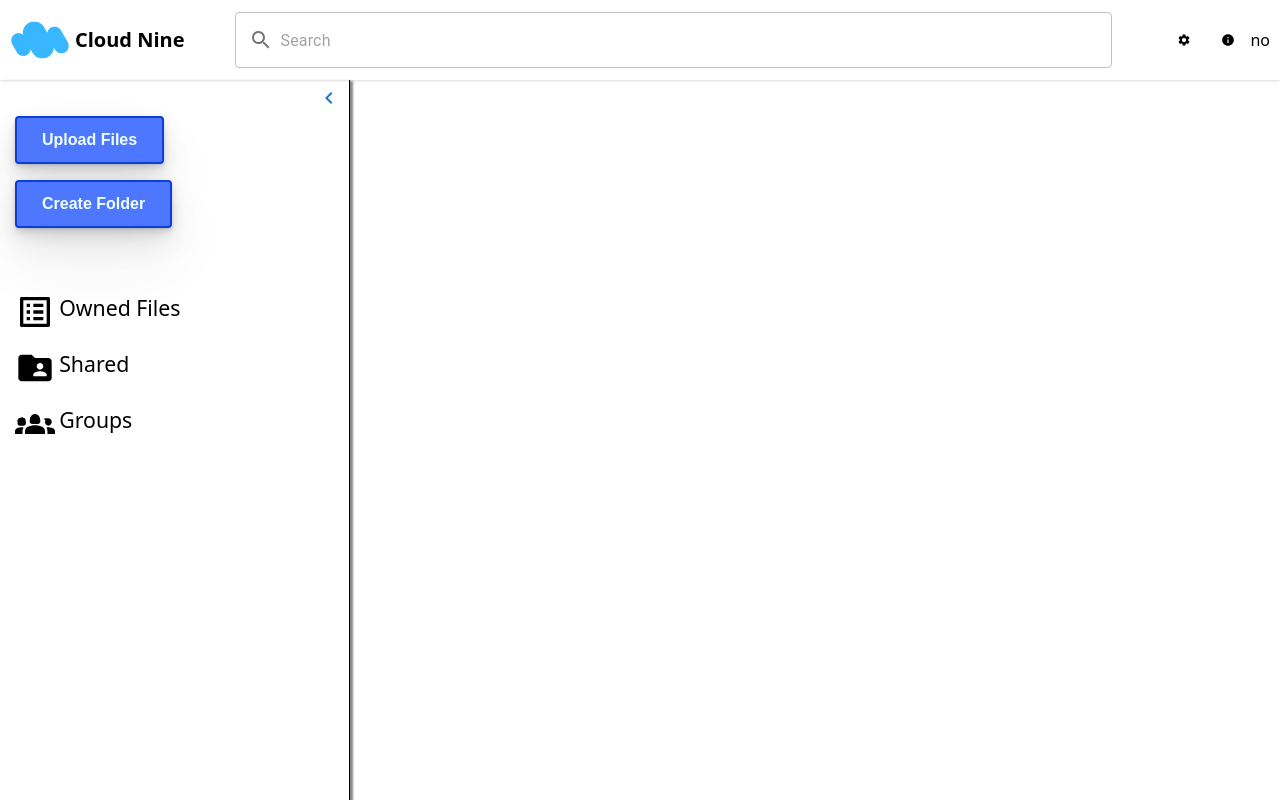
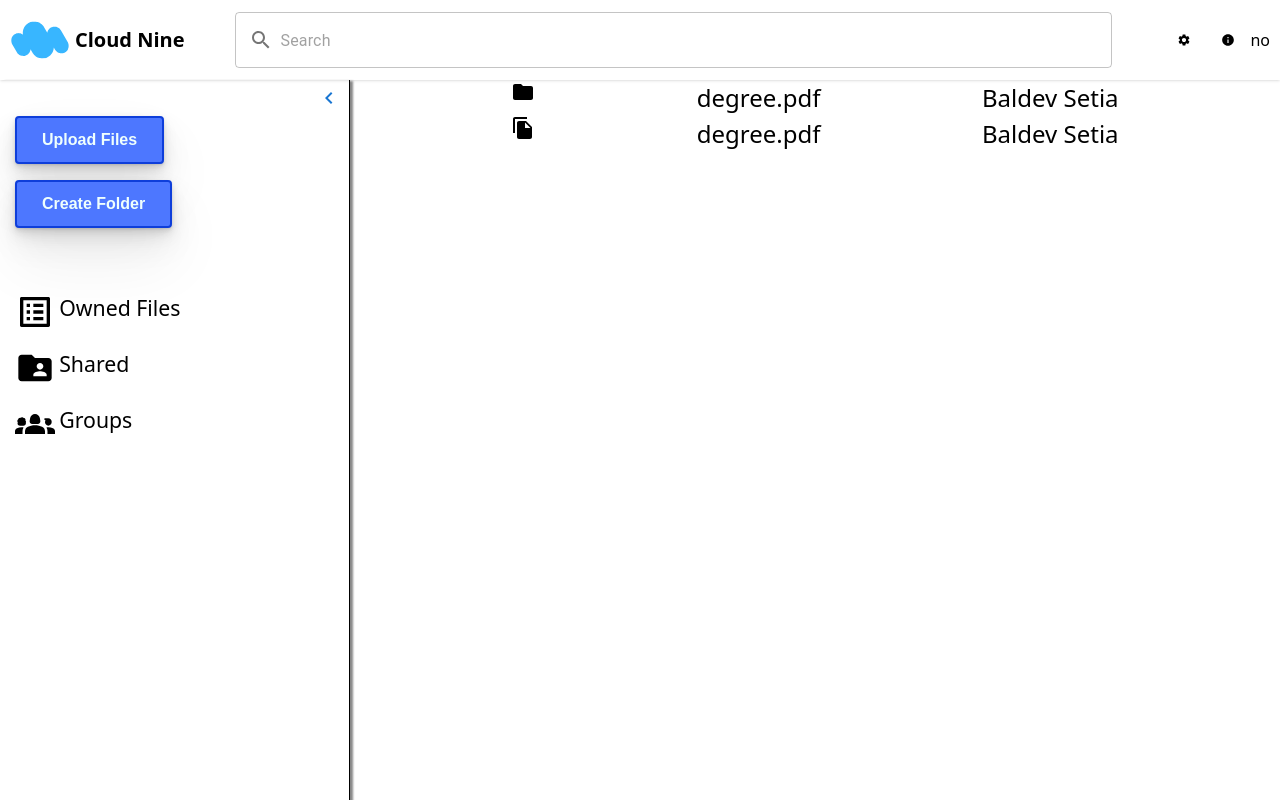
Before and after one commit to MAD-HAP/cloudnine, a Next.js app in the folder website/: page /drive/home in a window 1280 px wide. Built offline with nearby package versions, Linux system fonts and the light colour scheme; no server answers.

Commit message:
Mapping files and folders

```diff
--- a/website/pages/drive/home.tsx
+++ b/website/pages/drive/home.tsx
@@ -1,34 +1,53 @@
-import Head from 'next/head'
-import React, {useEffect} from 'react'
-import { Navbar } from '../../components/common/Navbar'
-import Sidebar from '../../components/common/Sidebar'
-import {doc, setDoc} from "firebase/firestore";
-import {db} from "../../serverless/firebase";
-import {useSession} from "next-auth/react";
+import Head from "next/head";
+import React, { useEffect, useState } from "react";
+import { Navbar } from "../../components/common/Navbar";
+import Sidebar from "../../components/common/Sidebar";
+import { doc, setDoc } from "firebase/firestore";
+import { db } from "../../serverless/firebase";
+import { useSession } from "next-auth/react";
+import { FileCopy, Folder } from "@mui/icons-material";
 
 function Home() {
+  const { data: session, status } = useSession();
+  const [fsStruct, setFsStruct] = useState([
+    ["degree.pdf", "Baldev Setia", "folder"],
+    ["degree.pdf", "Baldev Setia", "file"],
+  ]);
 
-    const { data: session, status } = useSession();
-
-    useEffect(()=>{
-        if(!session?.user?.email) return
-        setDoc(doc(db,"users",session?.user?.email!),{
-            name : session?.user?.name!,
-            email: session?.user?.email,
-            image : session?.user?.image!
-        }, {merge : true})
-    },[session])
+  useEffect(() => {
+    if (!session?.user?.email) return;
+    setDoc(
+      doc(db, "users", session?.user?.email!),
+      {
+        name: session?.user?.name!,
+        email: session?.user?.email,
+        image: session?.user?.image!,
+      },
+      { merge: true }
+    );
+  }, [session]);
   return (
-    <div className='h-screen w-screen overflow-hidden flex flex-col'>
+    <div className="h-screen w-screen overflow-hidden flex flex-col">
       <Head>
         <title>My Drive</title>
       </Head>
-        <Navbar />
-        <div className='flex'>
-            <Sidebar />
+      <Navbar />
+      <div className="w-full flex">
+        <Sidebar />
+        <div className="w-full flex flex-col ">
+          {fsStruct.map((f, index) => {
+            return (
+              <div className="flex flex-row justify-evenly w-full">
+                {f[2] === "folder" ? <Folder /> : <FileCopy />}
+                <p className="text-2xl"> {f[0]} </p>
+                <p className="text-2xl"> {f[1]} </p>
+              </div>
+            );
+          })}
         </div>
+      </div>
     </div>
-  )
+  );
 }
 
-export default Home
+export default Home;
```
